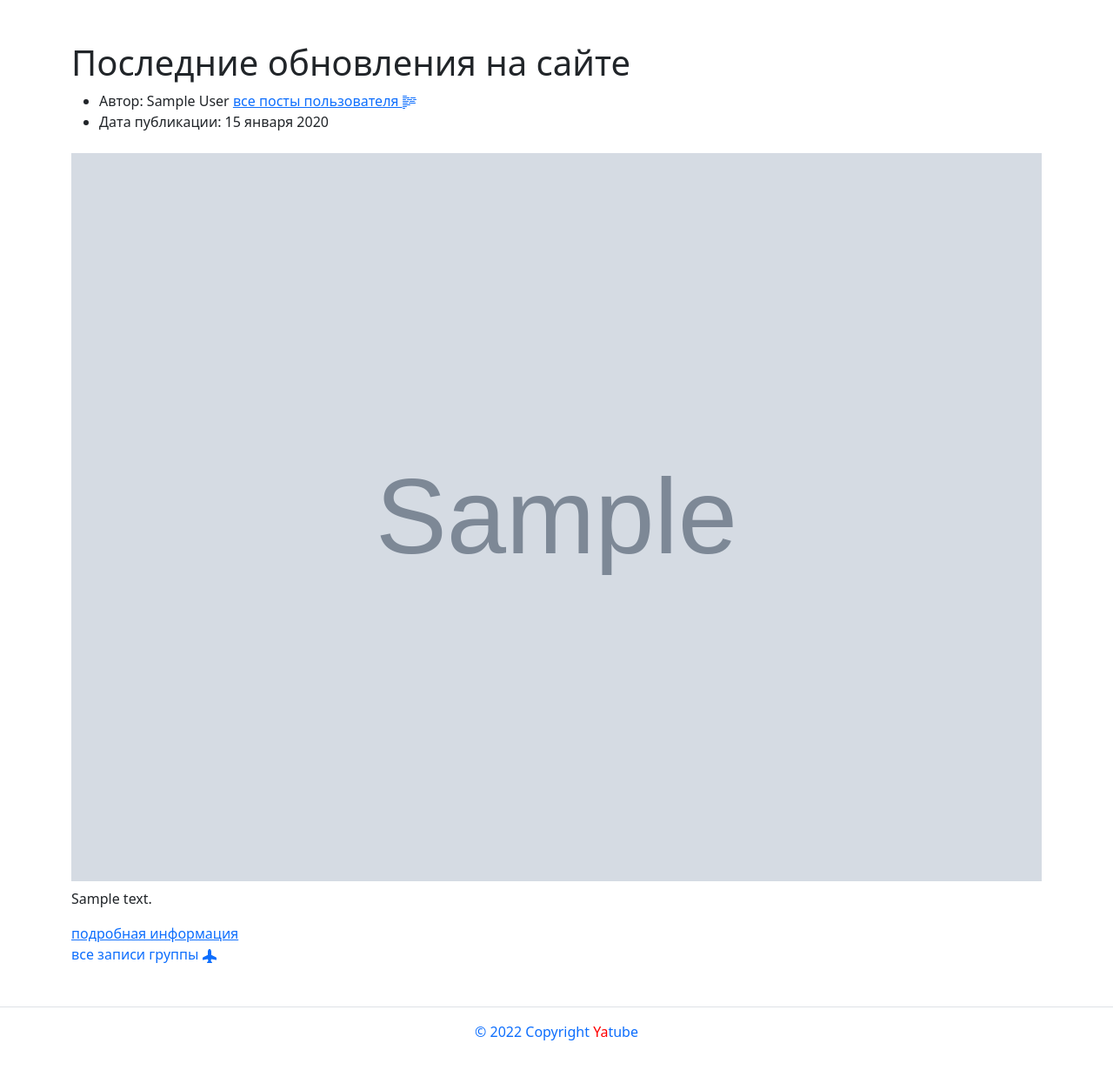
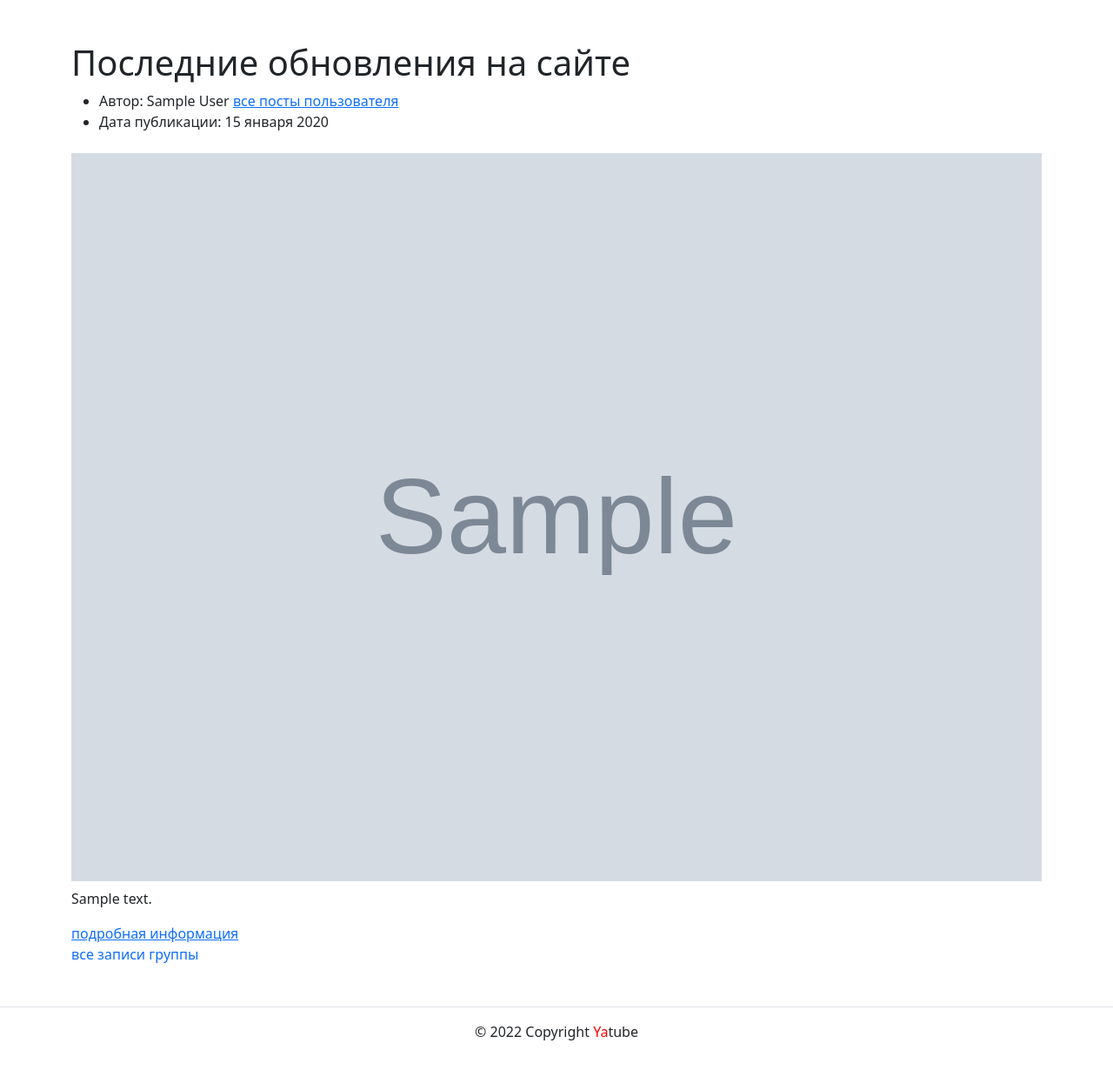
Before and after one commit to bdwayne11/blog_project, a Django app: page / in a window 1280 px wide. Shown: the part 56-1286 px from the top of the page at 87% size. Run offline with Django 3.2, Linux system fonts and the light colour scheme; tables that the repository leaves empty hold one stand-in row (values such as "Sample post"); grey boxes marked "Sample" are stand-in pictures; some libraries are stand-ins or nearby versions.

Commit message:
final_second_review

```diff
--- a/yatube/templates/posts/index.html
+++ b/yatube/templates/posts/index.html
@@ -9,12 +9,8 @@
             {% include 'includes/switcher.html' %}
             {% for post in page_obj %}
                 <ul>
-                    <li>Автор: {{ post.author.get_full_name }} <a href="{% url 'posts:profile' post.author.username %}" class="bi bi-body-text">
-                        все посты пользователя
-                        <svg xmlns="http://www.w3.org/2000/svg" width="16" height="16" fill="currentColor" class="bi bi-body-text" viewBox="0 0 16 16">
-                            <path fill-rule="evenodd" d="M0 .5A.5.5 0 0 1 .5 0h4a.5.5 0 0 1 0 1h-4A.5.5 0 0 1 0 .5Zm0 2A.5.5 0 0 1 .5 2h7a.5.5 0 0 1 0 1h-7a.5.5 0 0 1-.5-.5Zm9 0a.5.5 0 0 1 .5-.5h5a.5.5 0 0 1 0 1h-5a.5.5 0 0 1-.5-.5Zm-9 2A.5.5 0 0 1 .5 4h3a.5.5 0 0 1 0 1h-3a.5.5 0 0 1-.5-.5Zm5 0a.5.5 0 0 1 .5-.5h5a.5.5 0 0 1 0 1h-5a.5.5 0 0 1-.5-.5Zm7 0a.5.5 0 0 1 .5-.5h3a.5.5 0 0 1 0 1h-3a.5.5 0 0 1-.5-.5Zm-12 2A.5.5 0 0 1 .5 6h6a.5.5 0 0 1 0 1h-6a.5.5 0 0 1-.5-.5Zm8 0a.5.5 0 0 1 .5-.5h5a.5.5 0 0 1 0 1h-5a.5.5 0 0 1-.5-.5Zm-8 2A.5.5 0 0 1 .5 8h5a.5.5 0 0 1 0 1h-5a.5.5 0 0 1-.5-.5Zm7 0a.5.5 0 0 1 .5-.5h7a.5.5 0 0 1 0 1h-7a.5.5 0 0 1-.5-.5Zm-7 2a.5.5 0 0 1 .5-.5h8a.5.5 0 0 1 0 1h-8a.5.5 0 0 1-.5-.5Zm0 2a.5.5 0 0 1 .5-.5h4a.5.5 0 0 1 0 1h-4a.5.5 0 0 1-.5-.5Zm0 2a.5.5 0 0 1 .5-.5h2a.5.5 0 0 1 0 1h-2a.5.5 0 0 1-.5-.5Z"/>
-                        </svg>
-                    </a></li>
+                    <li>Автор: {{ post.author.get_full_name }} <a href="{% url 'posts:profile' post.author.username %}">все
+                        посты пользователя</a></li>
                     <li>Дата публикации: {{ post.pub_date|date:"d E Y" }}</li>
                 </ul>
                 {% thumbnail post.image "960x339" crop="center" upscale=True as im %}
@@ -24,11 +20,7 @@
                 <a href="{% url 'posts:post_detail' post.id %}">подробная информация </a>
                 <br>
                 {% if post.group %}
-                    <a href="{% url 'posts:group_list' post.group.slug %}" class="text-decoration-none">
-                        все записи группы
-                        <svg xmlns="http://www.w3.org/2000/svg" width="16" height="16" fill="currentColor" class="bi bi-airplane-fill" viewBox="0 0 16 16">
-                            <path d="M6.428 1.151C6.708.591 7.213 0 8 0s1.292.592 1.572 1.151C9.861 1.73 10 2.431 10 3v3.691l5.17 2.585a1.5 1.5 0 0 1 .83 1.342V12a.5.5 0 0 1-.582.493l-5.507-.918-.375 2.253 1.318 1.318A.5.5 0 0 1 10.5 16h-5a.5.5 0 0 1-.354-.854l1.319-1.318-.376-2.253-5.507.918A.5.5 0 0 1 0 12v-1.382a1.5 1.5 0 0 1 .83-1.342L6 6.691V3c0-.568.14-1.271.428-1.849Z"/>
-                        </svg>
+                    <a href="{% url 'posts:group_list' post.group.slug %}" class="text-decoration-none">все записи группы</a>
                 {% endif %}
                 {% if not forloop.last %}
                     <hr/>
```
